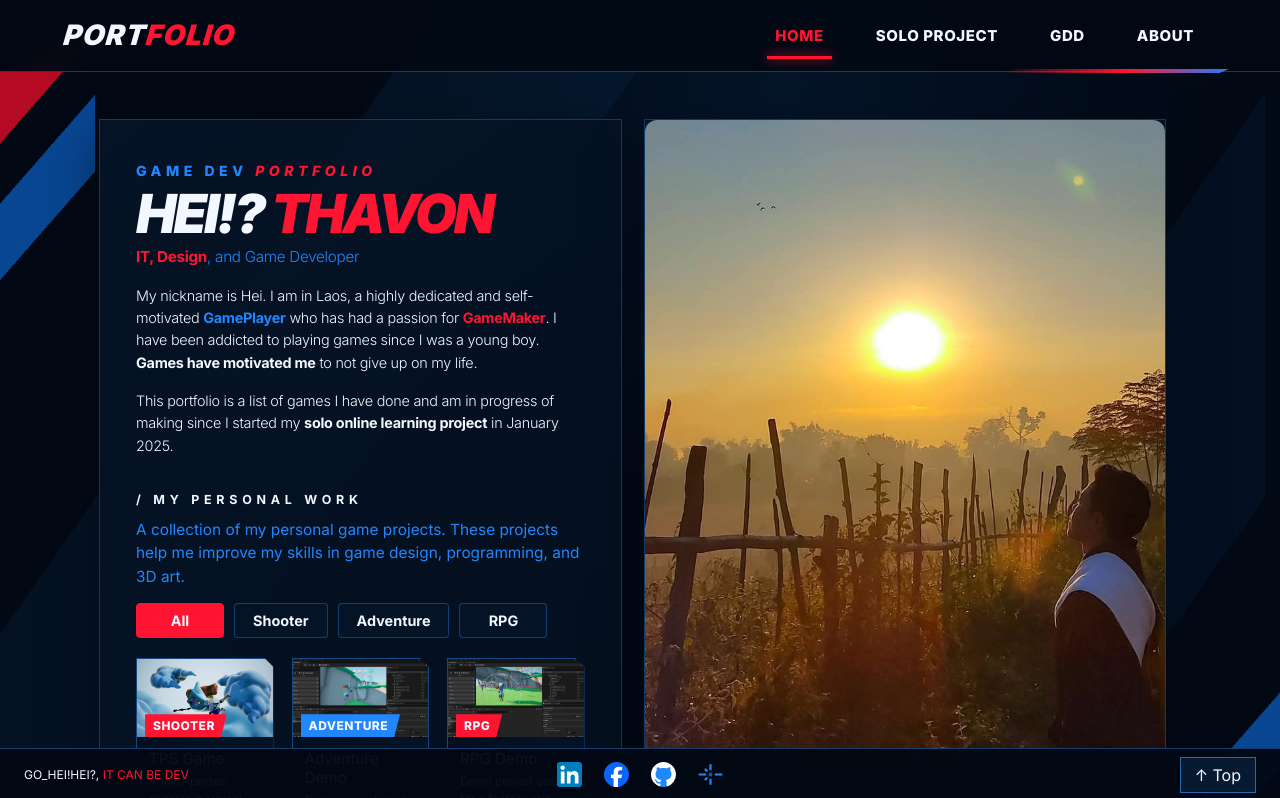
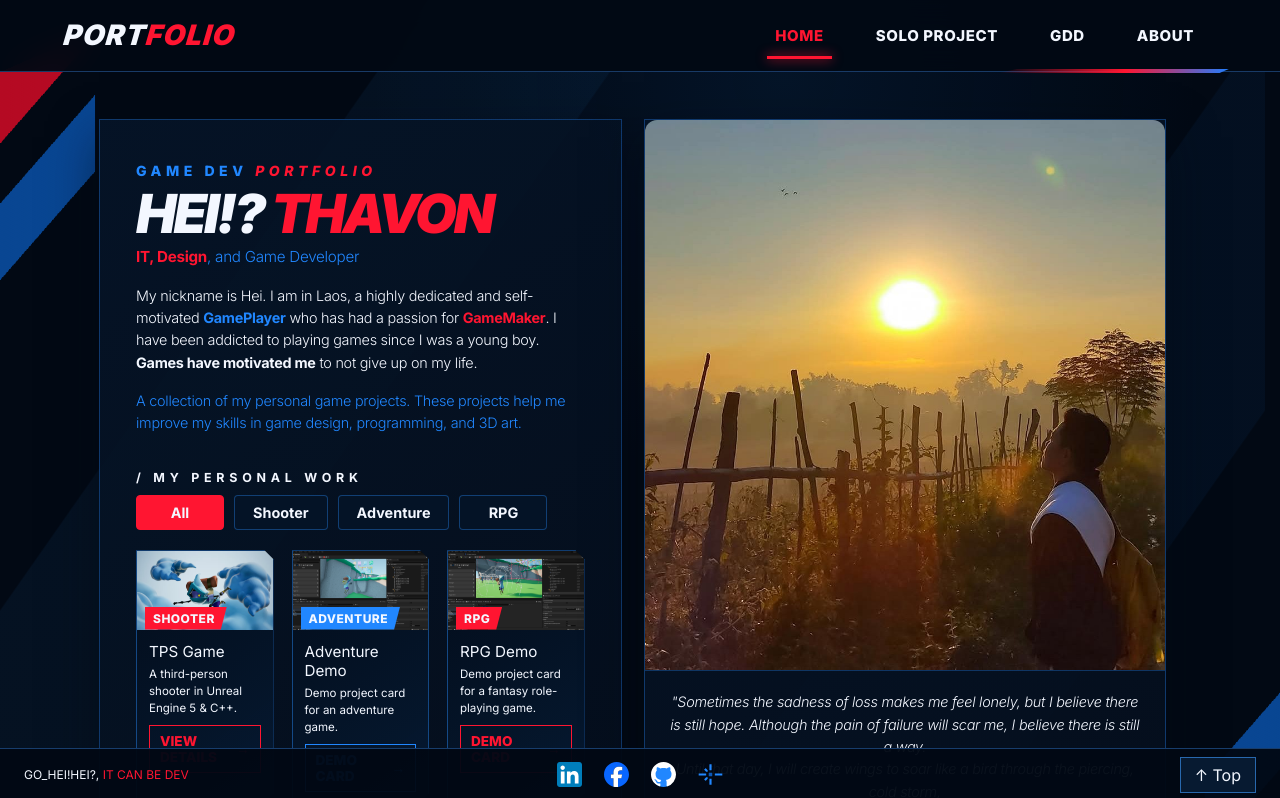
Before and after one commit to thavon91/web-portfolio, a React (Vite) app: page / in a window 1280 px wide. Shown: the top 798 px of the page. Built offline with nearby package versions, Linux system fonts and the light colour scheme.

Commit message:
Move blue project summary into bio
Co-authored-by: Copilot <223556219+Copilot@users.noreply.github.com>

```diff
--- a/src/App.css
+++ b/src/App.css
@@ -178,6 +178,11 @@ body::before{content:'';position:fixed;inset:0;pointer-events:none;z-index:-1;op
 .menu .home-bio b {
   color: #f3f7ff !important;
   -webkit-text-fill-color: #f3f7ff !important;
+}
+
+.menu .home-project-bio {
+  color: #2187ff !important;
+  -webkit-text-fill-color: #2187ff !important;
 }
 
 .menu .home-quote,
--- a/src/pages/HomePage.jsx
+++ b/src/pages/HomePage.jsx
@@ -56,13 +56,10 @@ export default function HomePage() {
           <Typography className="reveal-on-scroll home-title" variant="h1" sx={{ fontWeight: 900, fontStyle: 'italic', lineHeight: 1, fontSize: { xs: '32px', sm: '48px', md: '64px', lg: '90px' }, m: '0 0 5px' }}><span>HEI!?</span> <em>THAVON</em></Typography>
           <Typography className="reveal-on-scroll home-detail home-subtitle" variant="h5" sx={{ fontSize: { xs: '14px', sm: '18px', md: '22px', lg: '28px' }, mb: 2 }}><strong>IT, Design</strong>, and Game Developer</Typography>
           <Typography className="reveal-on-scroll home-detail home-bio" sx={{ lineHeight: 1.7, textAlign: 'justify', mb: 2, fontSize: { xs: '14px', sm: '16px', md: '18px', lg: '1.2rem' } }}>My nickname is Hei. I am in Laos, a highly dedicated and self-motivated <strong className="home-bio-game-player">GamePlayer</strong> who has had a passion for <b className="home-bio-game-maker">GameMaker</b>. I have been addicted to playing games since I was a young boy. <strong>Games have motivated me</strong> to not give up on my life.</Typography>
-          <Typography className="reveal-on-scroll home-detail home-bio" sx={{ lineHeight: 1.7, textAlign: 'justify', fontSize: { xs: '14px', sm: '16px', md: '18px', lg: '1.2rem' } }}>This portfolio is a list of games I have done and am in progress of making since I started my <b>solo online learning project</b> in January 2025.</Typography>
+          <Typography className="reveal-on-scroll home-detail home-bio home-project-bio" sx={{ lineHeight: 1.7, textAlign: 'justify', fontSize: { xs: '14px', sm: '16px', md: '18px', lg: '1.2rem' } }}>A collection of my personal game projects. These projects help me improve my skills in game design, programming, and 3D art.</Typography>
           <Box className="home-projects home-projects-in-profile">
             <Box className="home-projects-header">
               <Typography className="home-projects-kicker">/ MY PERSONAL WORK</Typography>
-              <Typography className="home-projects-intro">
-                A collection of my personal game projects. These projects help me improve my skills in game design, programming, and 3D art.
-              </Typography>
             </Box>
             <Box className="home-project-filters" aria-label="Filter projects">
               {projectFilters.map((filter) => (
```
